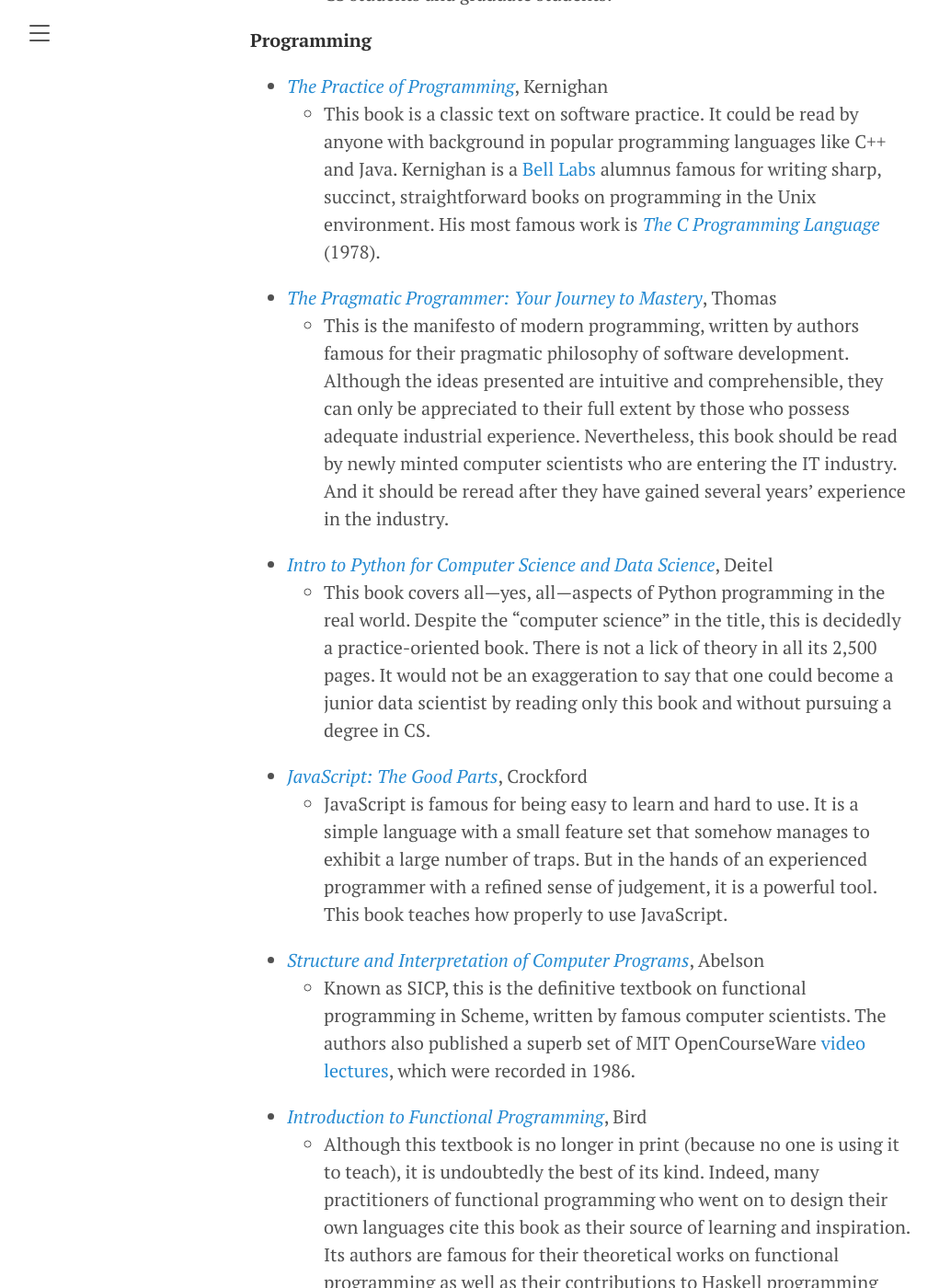
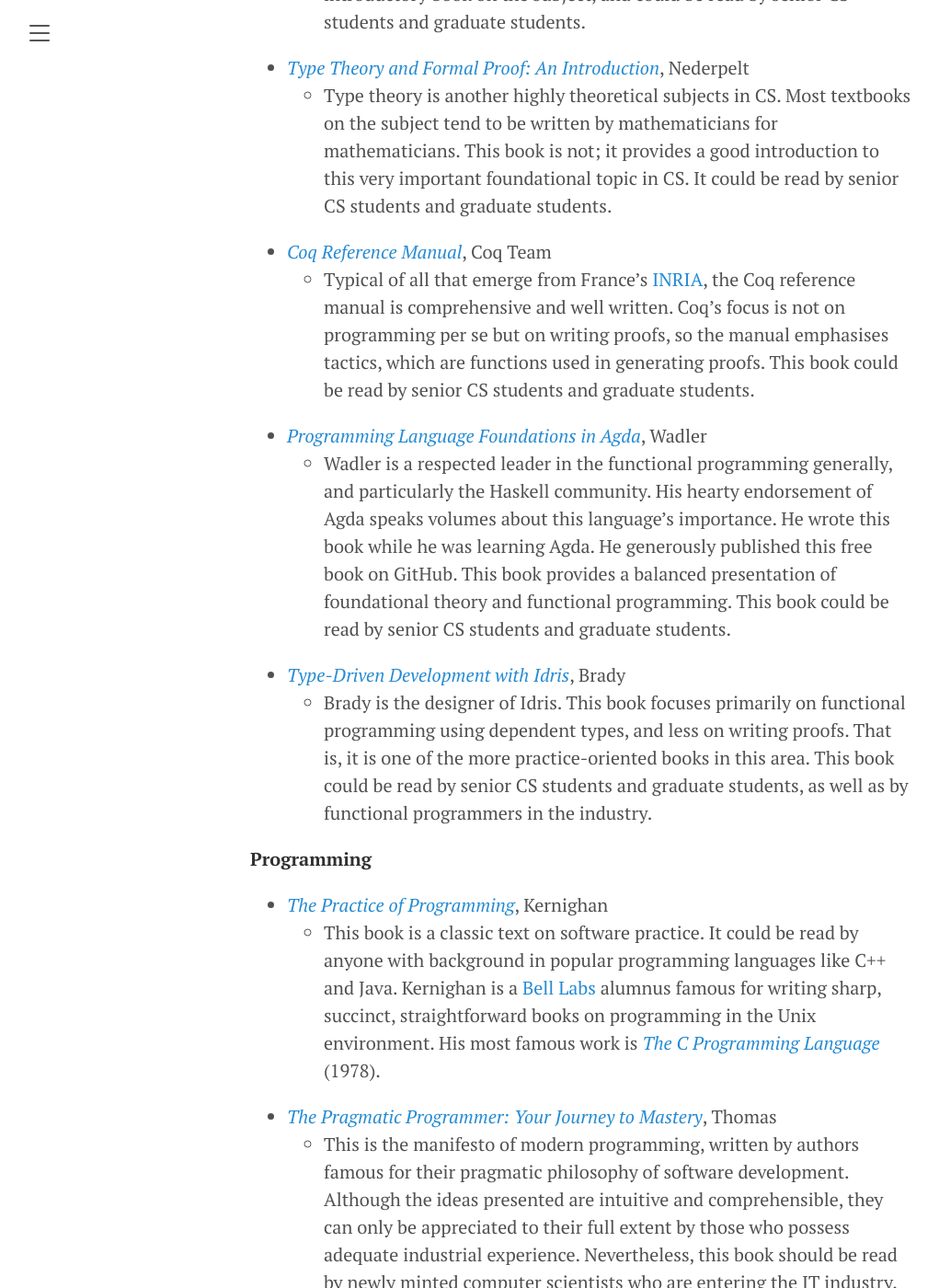
Before and after one commit to amenzwa/amenzwa.github.io, a Jekyll site: the page built from computing/CSCurriculum.md, in a window 1280 px wide and 1400 px high, scrolled down 43773 px. Shown: the whole window at 92% size, without its empty margins (8-1029 px from the left). Built offline with Jekyll 4.4.1, drawn with Linux system fonts in a browser that asks for light colours; our own code applies the rules of GitHub Pages for plain Markdown files; formulas are drawn with MathJax 3; some of the changed text lies outside the part shown.

Commit message:
add Coq, Agda, Idris

```diff
--- a/computing/CSCurriculum.md
+++ b/computing/CSCurriculum.md
@@ -146,6 +146,8 @@ The central problem of complexity theory is the [P v. NP](https://en.wikipedia.o
 Interest in type theory was traditionally confined to academia. But after years of struggle in building massive web applications using JavaScript, a language with an unsafe, loose, dynamic type system, the industry is slowly, begrudgingly developing an admiration for type theory: all the languages that have become popular in the recent years have safe, strict, static type systems. As such, every CS student must have at least a basic grasp of type theory.
 
 Beyond types, there are kinds. Just as an expression involving values is constrained by a type, an expression involving types, called a type constructor, is constrained by a [kind](https://en.wikipedia.org/wiki/Kind_(type_theory)). A [type constructor](https://en.wikipedia.org/wiki/Type_constructor) makes new types by combining existing ones, which it takes as input parameters. This is how abstraction hierarchies are built. In Haskell, for example, the list constructor is denoted `[a]`. Here, `[...]` is a list of elements and `a` is the element-type parameter, and this `a` can be `Char`, `Int`, or any other type that can be placed in a list. A parameterised type constructor, like the `[...]` list constructor, creates a generic container that can hold elements of various types: a list of characters `[Char]`, a list of integers `[Int]`, and so on. Operations that manipulate a generic container neither knows, nor cares about, the type of the elements. For example, when calculating the length of a list, the type of its elements is irrelevant. From the programmer's perspective, he needs only implement one generic function to perform the operation, and the language automatically makes the operation work for all container types. The means by which the type system achieves this flexibility (and the attendant convenience) is known as [parametric polymorphism](https://en.wikipedia.org/wiki/Parametric_polymorphism). Many popular, modern programming languages have this feature.
+
+Functional programming languages that are more advanced than Haskell are indeed few, but they do exist: [Coq](https://en.wikipedia.org/wiki/Coq), [Agda](https://en.wikipedia.org/wiki/Agda_(programming_language)), [Idris](https://en.wikipedia.org/wiki/Idris_(programming_language)), and others of the same academic ilk. These languages are known as proof assistants. Coq is a descendant of [OCaml](https://en.wikipedia.org/wiki/OCaml), and Agda and Idris are descendants of [Haskell](https://en.wikipedia.org/wiki/Haskell_(programming_language)). And OCaml and Haskell are offsprings of from [ML](https://en.wikipedia.org/wiki/ML_(programming_language)), which was born a language for writing theorem proving tactics for [LCF](https://en.wikipedia.org/wiki/Logic_for_Computable_Functions) interactive, automated theorem prover. So, proofs are a family business for this lot.
 
 ## *programming*
 
@@ -414,6 +416,12 @@ In this section, I enumerate a list of books that I recommend for CS students. I
   - Most books on complexity theory tend to be overly complex. This book is an exception in that it is written in an accessible style. It is a good introductory book on the subject, and could be read by senior CS students and graduate students.
 - *[Type Theory and Formal Proof: An Introduction](https://www.amazon.com/Type-Theory-Formal-Proof-Introduction/dp/110703650X/ref=sr_1_2?crid=24G7Z714G8DOX&dchild=1&keywords=type+theory&qid=1611697727&sprefix=computational+complexity+theory%2Cstripbooks%2C150&sr=8-2)*, Nederpelt
   - Type theory is another highly theoretical subjects in CS. Most textbooks on the subject tend to be written by mathematicians for mathematicians. This book is not; it provides a good introduction to this very important foundational topic in CS. It could be read by senior CS students and graduate students.
+- *[Coq Reference Manual](https://coq.inria.fr/distrib/current/refman/)*, Coq Team
+  - Typical of all that emerge from France's [INRIA](https://www.inria.fr/en), the Coq reference manual is comprehensive and well written. Coq's focus is not on programming per se but on writing proofs, so the manual emphasises tactics, which are functions used in generating proofs. This book could be read by senior CS students and graduate students.
+- [*Programming Language Foundations in Agda*](https://plfa.github.io/), Wadler
+  - Wadler is a respected leader in the functional programming generally, and particularly the Haskell community. His hearty endorsement of Agda speaks volumes about this language's importance. He wrote this book while he was learning Agda. He generously published this free book on GitHub. This book provides a balanced presentation of foundational theory and functional programming. This book could be read by senior CS students and graduate students.
+- *[Type-Driven Development with Idris](https://www.amazon.com/Type-driven-Development-Idris-Edwin-Brady/dp/1617293024)*, Brady
+  - Brady is the designer of Idris. This book focuses primarily on functional programming using dependent types, and less on writing proofs. That is, it is one of the more practice-oriented books in this area. This book could be read by senior CS students and graduate students, as well as by functional programmers in the industry.
 
 **Programming**
 
```
